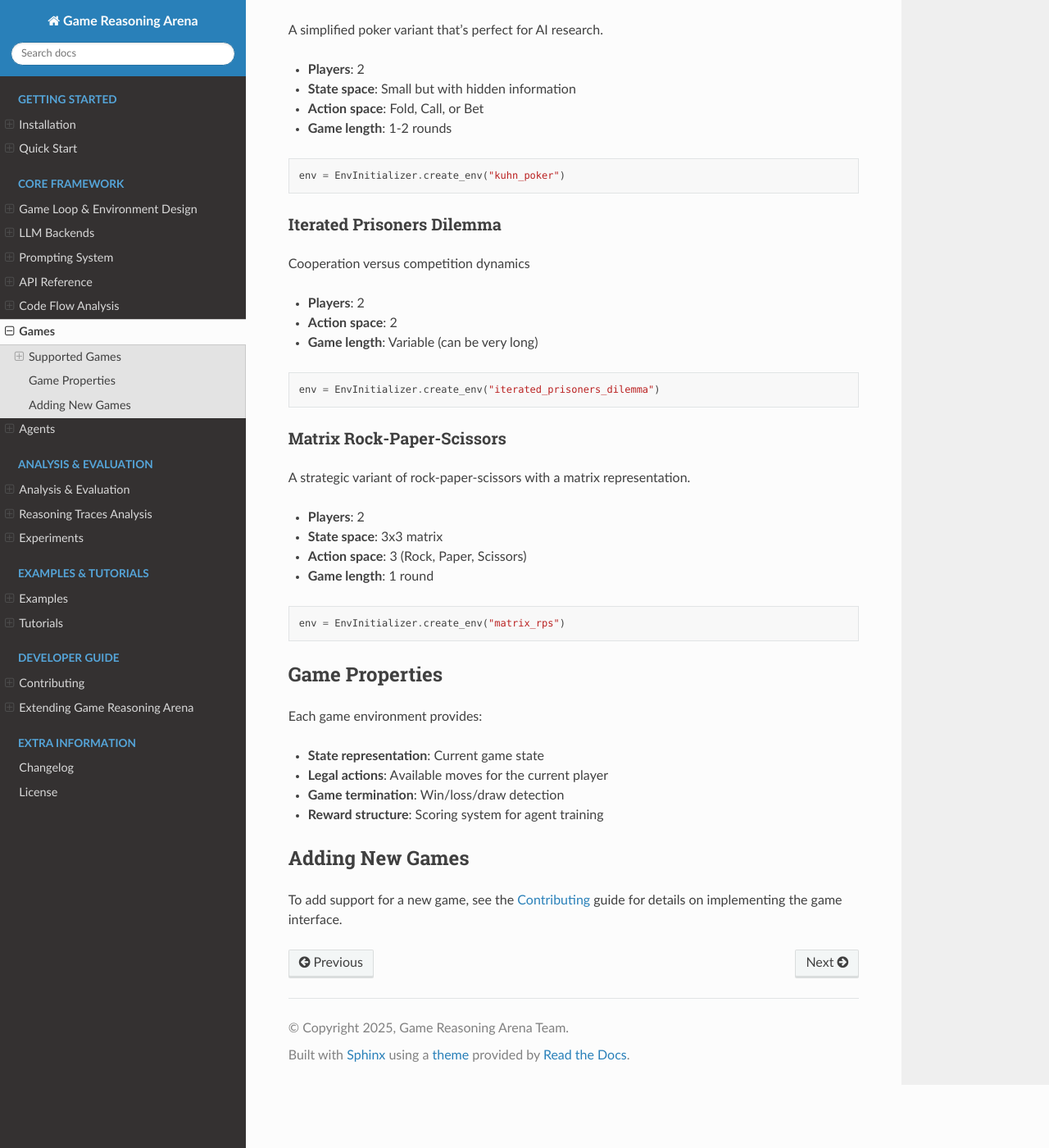
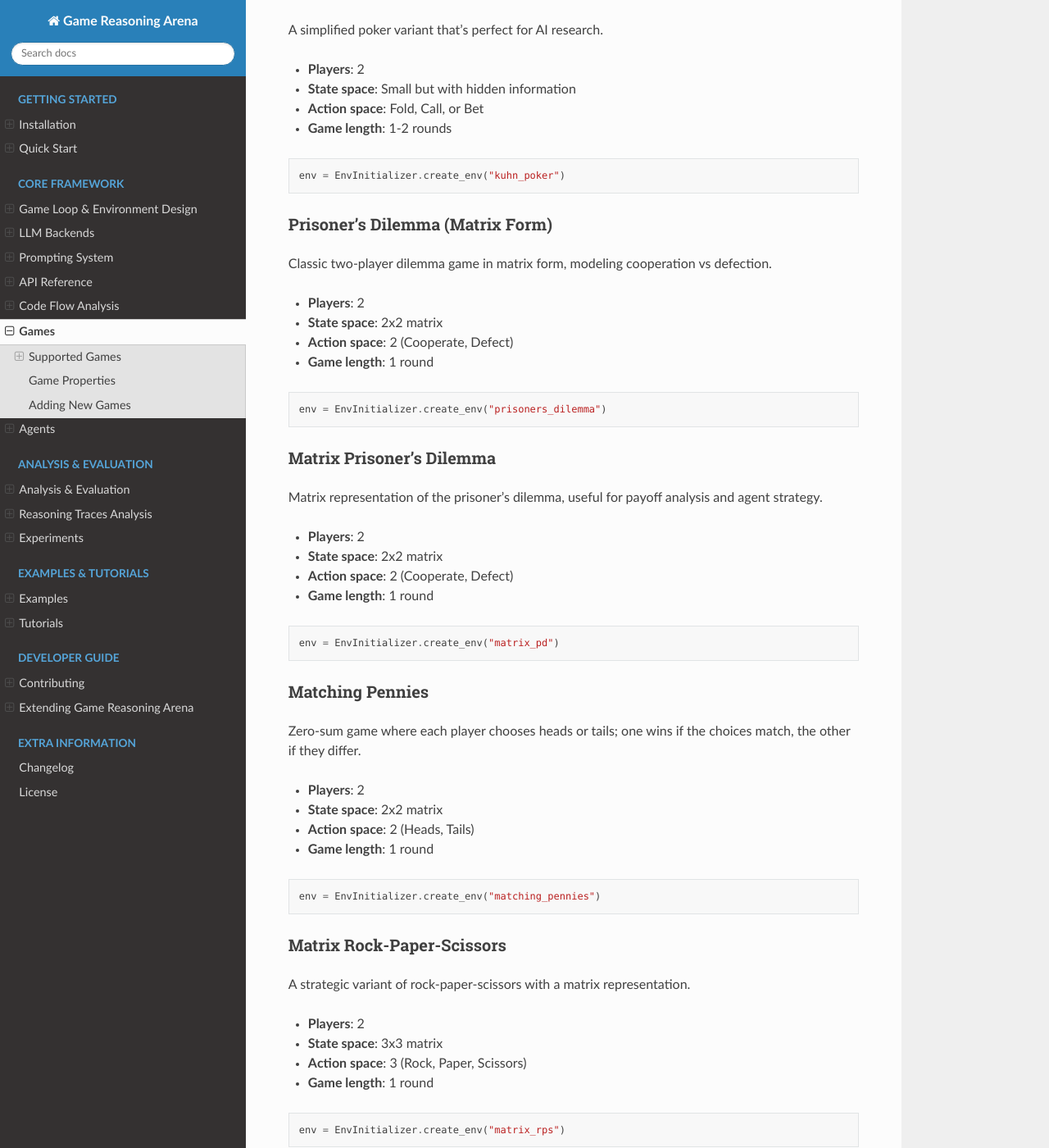
Before and after one commit to SLAMPAI/game_reasoning_arena, a Sphinx documentation site: the page built from docs/games.rst, in a window 1280 px wide and 1400 px high, scrolled down 882 px. Shown: the whole window at 82% size. Built offline with Sphinx 7.4.7 and the Read the Docs theme 3.1.0, drawn with Linux system fonts in a browser that asks for light colours; some of the changed text lies outside the part shown.

Commit message:
Updated documentation with new games

```diff
--- a/docs/games.rst
+++ b/docs/games.rst
@@ -48,22 +48,54 @@
 
    env = EnvInitializer.create_env("kuhn_poker")
 
-Iterated Prisoners Dilemma
-~~~~~
 
-Cooperation versus competition dynamics
+Prisoner's Dilemma (Matrix Form)
+~~~~~~~~~~~~~~~~~~~~~~~~~~~~~~~
+
+Classic two-player dilemma game in matrix form, modeling cooperation vs defection.
 
 * **Players**: 2
-* **Action space**: 2
-* **Game length**: Variable (can be very long)
+* **State space**: 2x2 matrix
+* **Action space**: 2 (Cooperate, Defect)
+* **Game length**: 1 round
 
 .. code-block:: python
 
-   env = EnvInitializer.create_env("iterated_prisoners_dilemma")
+   env = EnvInitializer.create_env("prisoners_dilemma")
+
+
+Matrix Prisoner's Dilemma
+~~~~~~~~~~~~~~~~~~~~~~~~~
+
+Matrix representation of the prisoner's dilemma, useful for payoff analysis and agent strategy.
+
+* **Players**: 2
+* **State space**: 2x2 matrix
+* **Action space**: 2 (Cooperate, Defect)
+* **Game length**: 1 round
+
+.. code-block:: python
+
+   env = EnvInitializer.create_env("matrix_pd")
+
+
+Matching Pennies
+~~~~~~~~~~~~~~~~
+
+Zero-sum game where each player chooses heads or tails; one wins if the choices match, the other if they differ.
+
+* **Players**: 2
+* **State space**: 2x2 matrix
+* **Action space**: 2 (Heads, Tails)
+* **Game length**: 1 round
+
+.. code-block:: python
+
+   env = EnvInitializer.create_env("matching_pennies")
 
 
 Matrix Rock-Paper-Scissors
-~~~~~~~~~~~~~~~~~~~~~~~~~~~~
+~~~~~~~~~~~~~~~~~~~~~~~~~~
 
 A strategic variant of rock-paper-scissors with a matrix representation.
 
@@ -75,6 +107,36 @@
 .. code-block:: python
 
    env = EnvInitializer.create_env("matrix_rps")
+
+
+Hex
+~~~
+
+Abstract connection game played on a hexagonal grid. Players aim to connect opposite sides of the board.
+
+* **Players**: 2
+* **State space**: Large (depends on board size)
+* **Action space**: Number of empty hexes
+* **Game length**: Variable (until one player connects their sides)
+
+.. code-block:: python
+
+   env = EnvInitializer.create_env("hex")
+
+
+Chess
+~~~~~
+
+Classic 8x8 board game of strategy and tactics, featuring a variety of pieces and complex rules.
+
+* **Players**: 2
+* **State space**: Extremely large
+* **Action space**: Varies by position (moves, captures, special moves)
+* **Game length**: Variable (typically 20-60 moves)
+
+.. code-block:: python
+
+   env = EnvInitializer.create_env("chess")
 
 
 Game Properties
```
Also changed, not shown: README.md (+2 -0 lines), run_logs.txt (+31 -31 lines).
